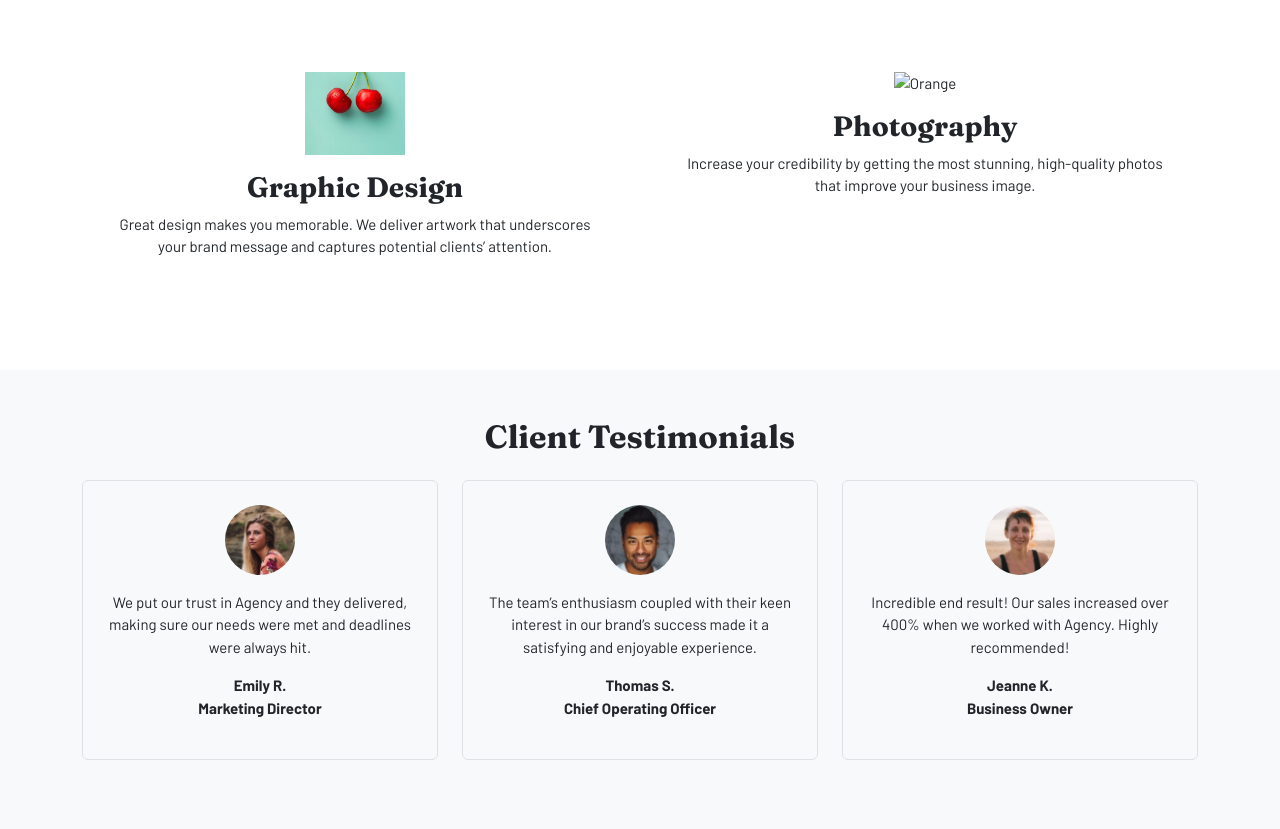
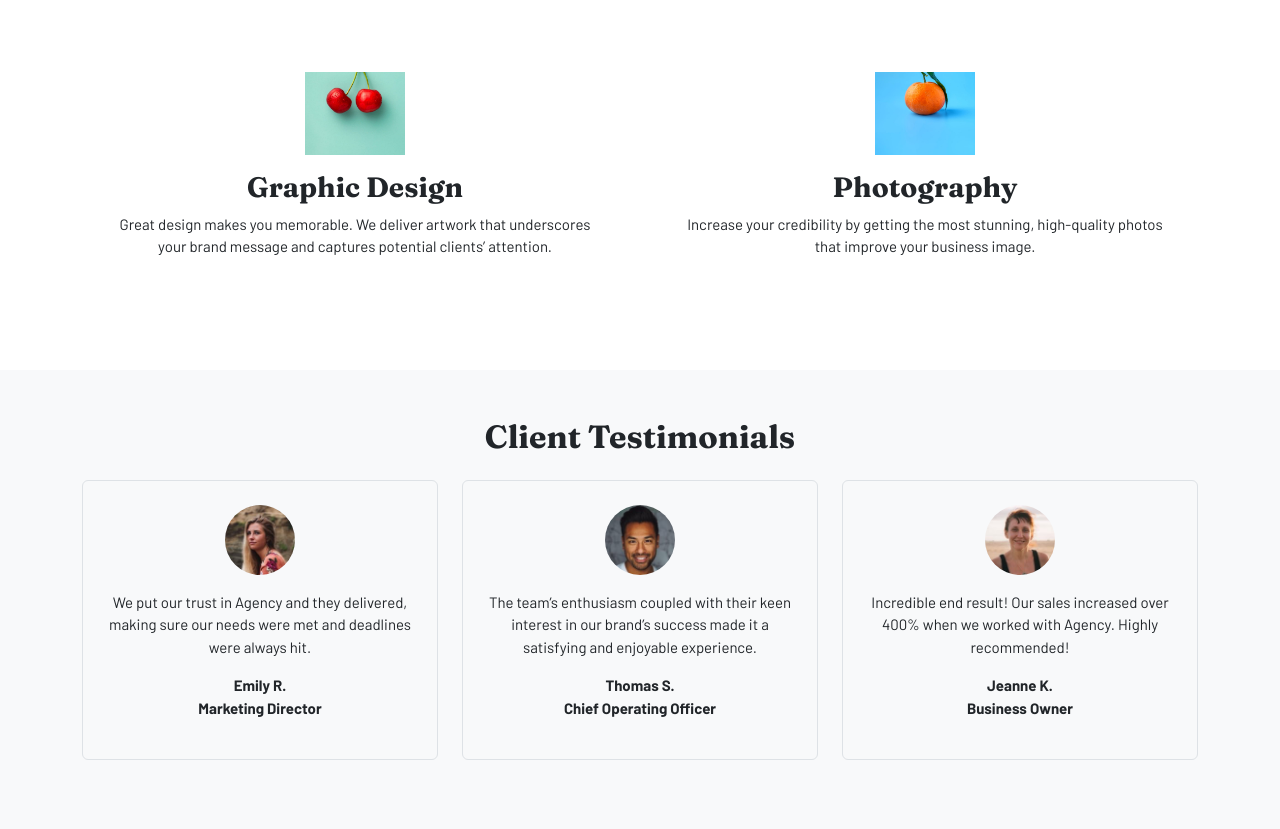
Before and after one commit to Nadi148/Assignment, a plain HTML site: page index.html in a window 1280 px wide. Shown: the part 1867-2696 px from the top of the page. Drawn offline with nearby package versions, Linux system fonts and the light colour scheme.

Commit message:
change image

```diff
--- a/index.html
+++ b/index.html
@@ -93,7 +93,7 @@
       </div>
       <div class="col-md-6 mb-4">
         <div class="p-4 photography rounded">
-          <img src="orange.jpg" class="img-fluid mb-3" alt="Orange" style="max-width: 100px;">
+          <img src="images/desktop/image-photography.jpg" class="img-fluid mb-3" alt="Orange" style="max-width: 100px;">
           <h3>Photography</h3>
           <p>Increase your credibility by getting the most stunning, high-quality photos that improve your business image.</p>
         </div>
@@ -133,7 +133,7 @@
     </div>
   </div>
 </section>
-<!-- Section 3: Gallery -->
+
 <section id="gallery" class="gallery">
   <div class="container-fluid px-0">
     <div class="row g-0">
```
